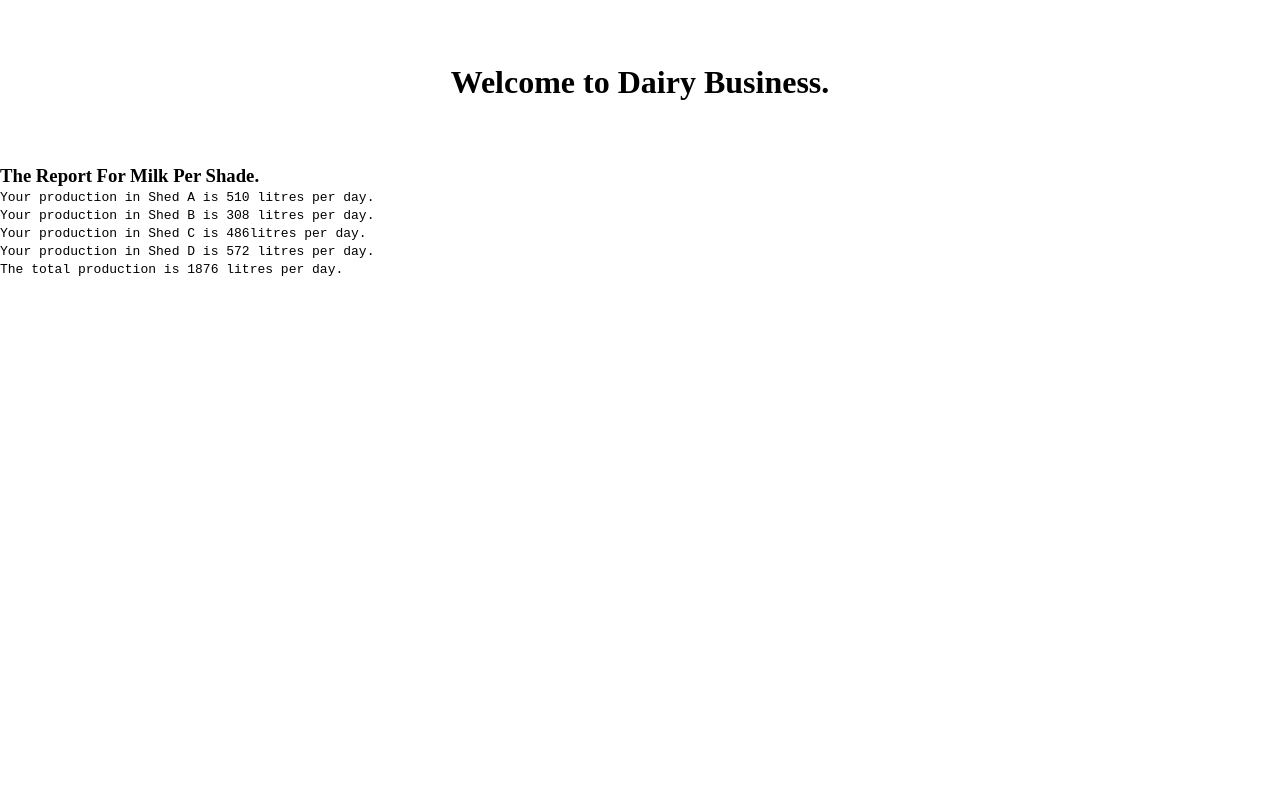
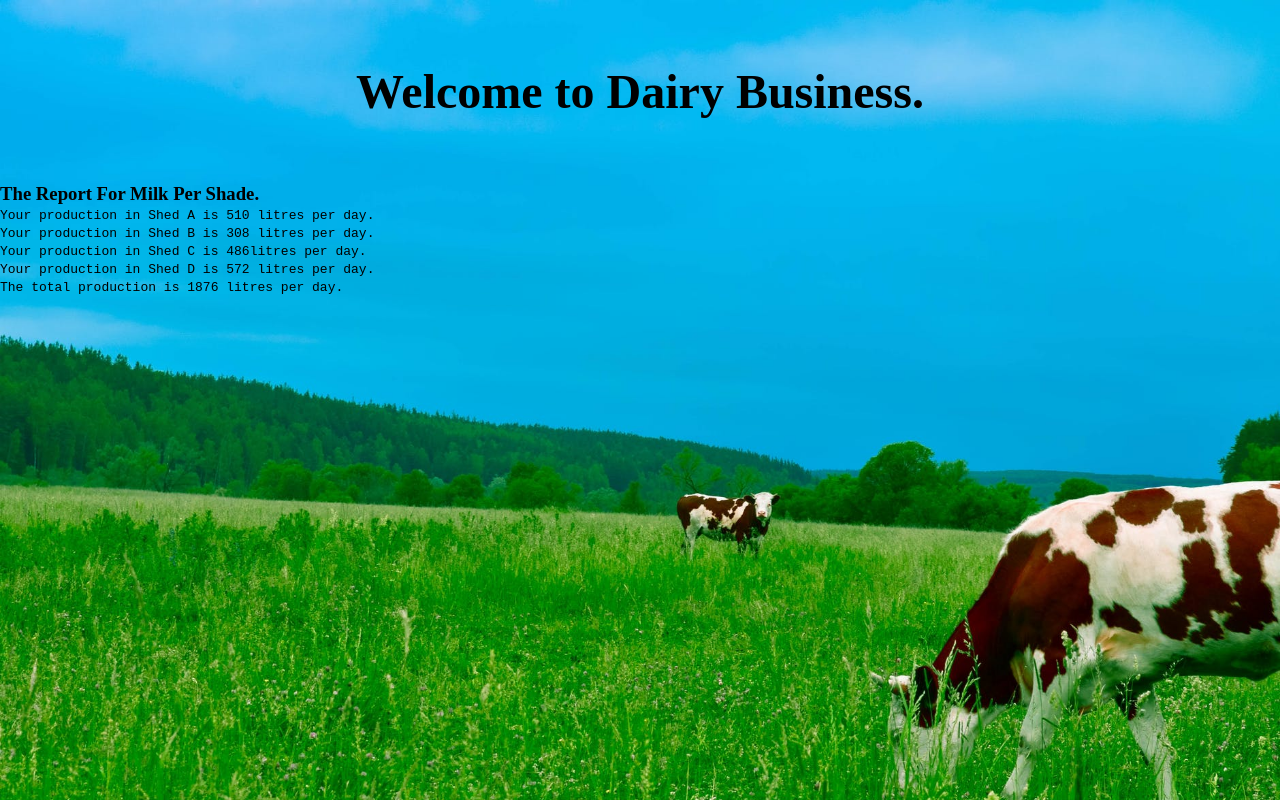
Before and after one commit to Awadh-Awadh/dairy_business, a plain HTML site: page index.html in a window 1280 px wide. Drawn offline with Linux system fonts and the light colour scheme.

Commit message:
add background image

```diff
--- a/style.css
+++ b/style.css
@@ -4,9 +4,13 @@
   box-sizing: border-box;
 }
 body{
+  background-image: url(./images/cow.jpeg);
+  background-repeat: no-repeat;
+  background-size: cover;
 
 }
 h1{
   text-align: center;
   padding: 5% 0 5% 0;
+  font-size: 300%;
 }
```
Also changed, not shown: images/cow.jpeg (added).
